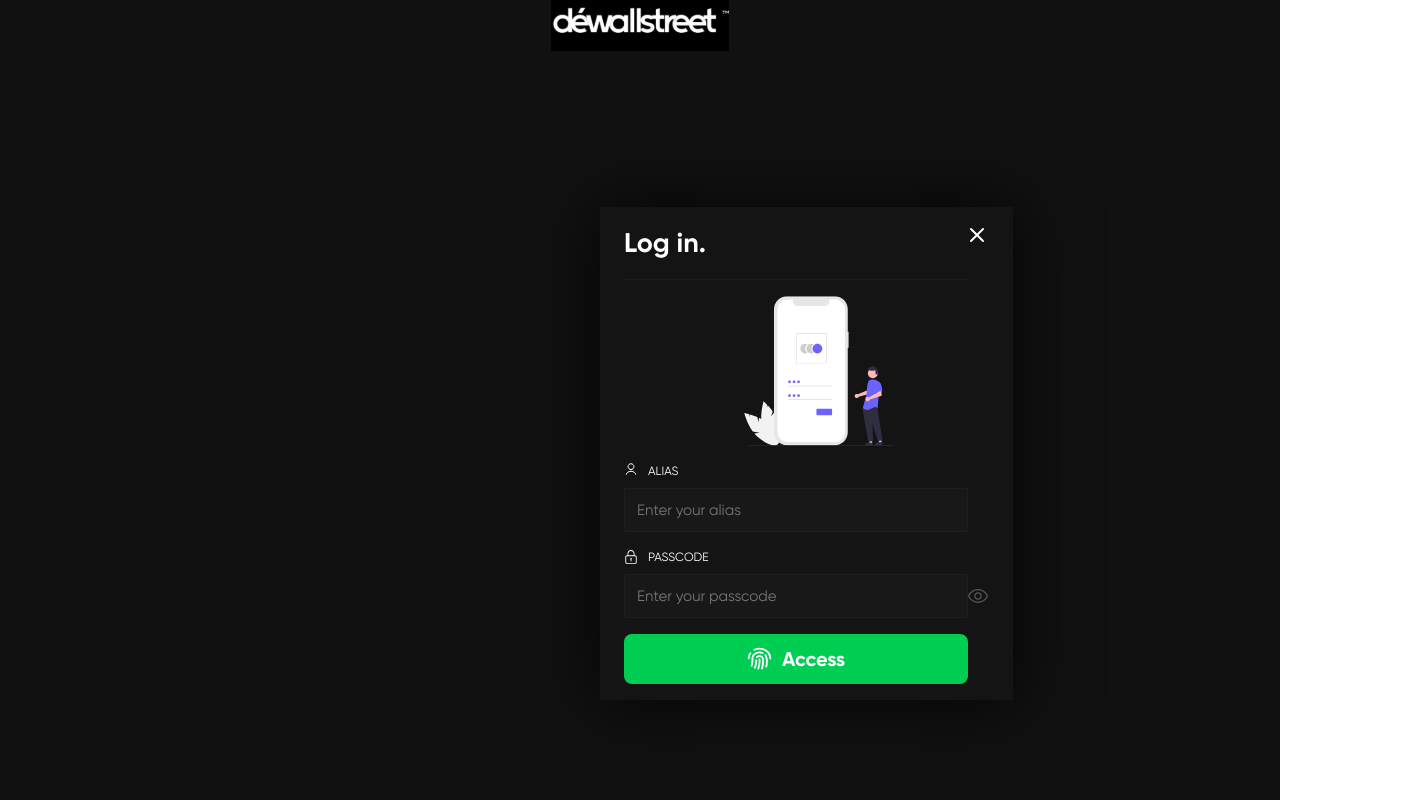
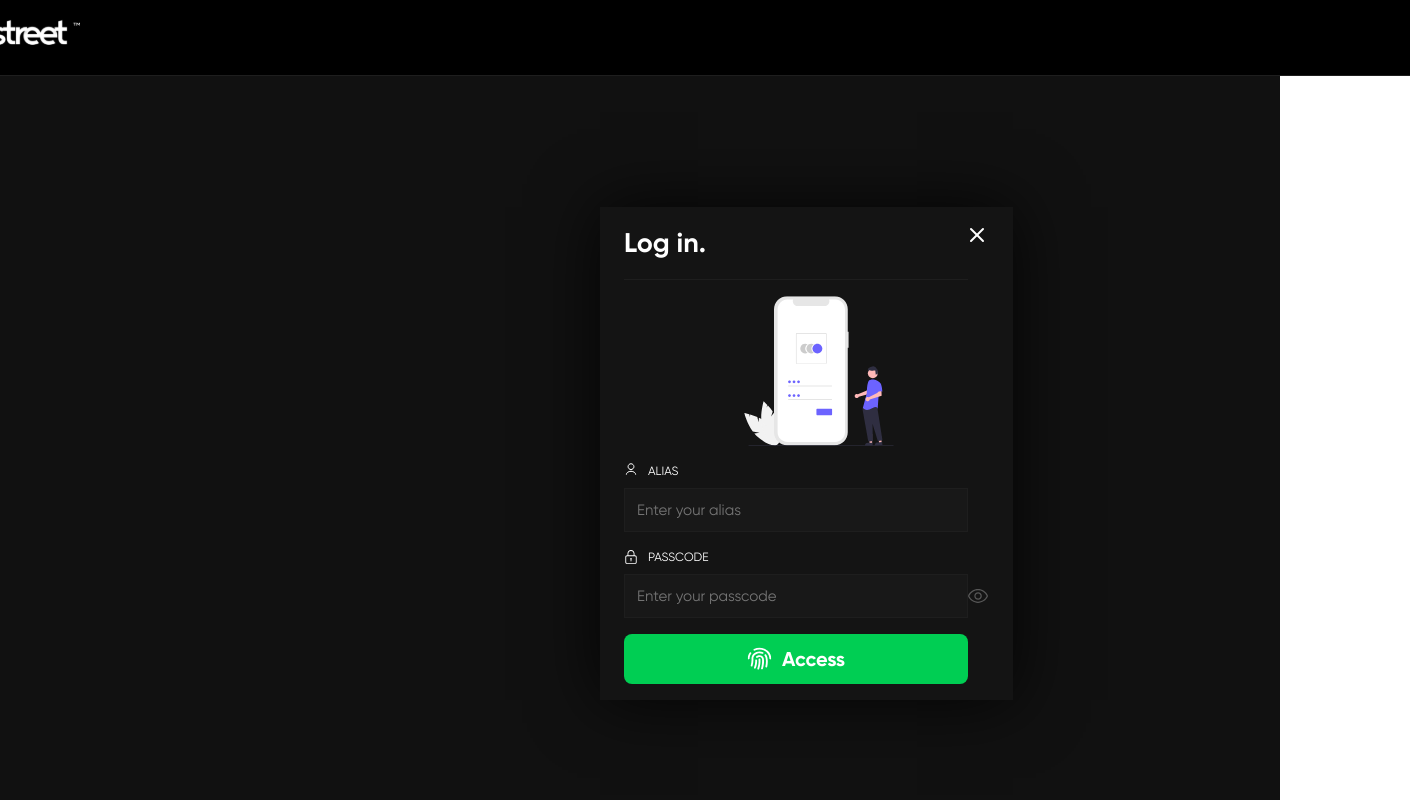
Before and after one commit to chieftain-defutura/Dewallstreet-Timesheet, a React (Vite) app: page / in a window 1280 px wide. Shown: the whole page, 1410 px wide, since content can reach past the window. Built offline with nearby package versions, Linux system fonts and the light colour scheme.

Commit message:
push header

```diff
--- a/src/components/Header/header.css
+++ b/src/components/Header/header.css
@@ -1,4 +1,7 @@
 /** @format */
 .header_main {
   background-color: black;
+  padding: 12px 32px;
+  width: 1540px;
+  border-bottom: 1px solid var(--line, #1e1e1e);
 }
```
